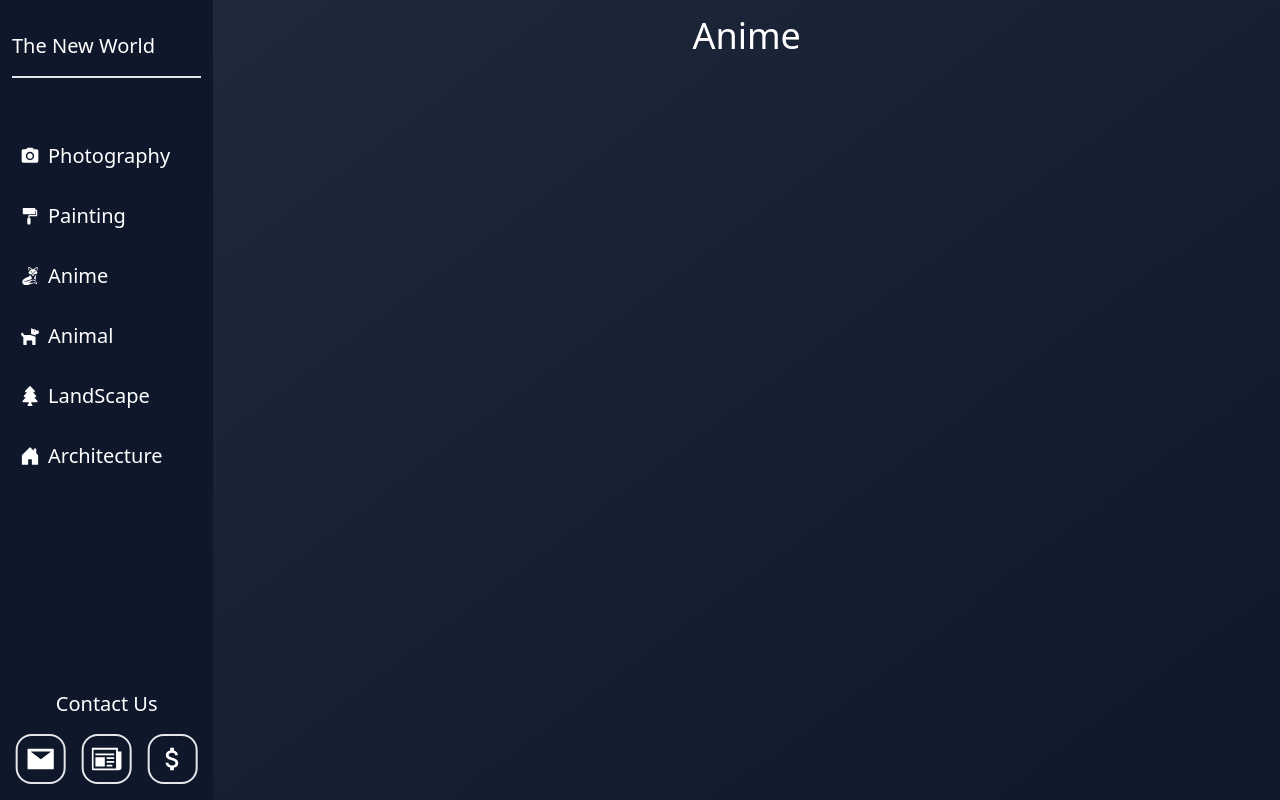
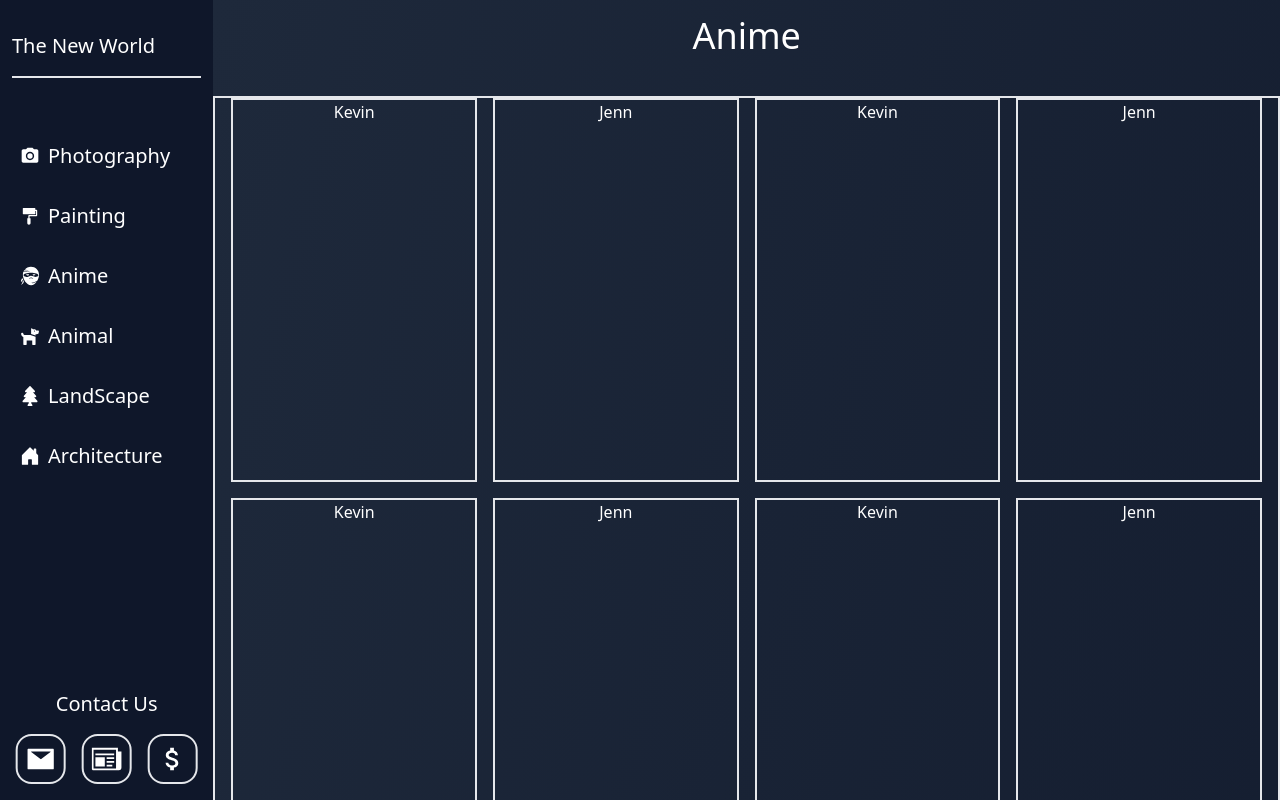
Before and after one commit to kevin420eth/AI-Studio, a React (Create React App) app: page /anime in a window 1280 px wide. Shown: the top 800 px of the page. Built offline with nearby package versions, Linux system fonts and the light colour scheme.

Commit message:
showcase page completed 60%

```diff
--- a/src/components/Showcase/Showcase.jsx
+++ b/src/components/Showcase/Showcase.jsx
@@ -1,7 +1,9 @@
-import React from 'react'
+import React, { useState, useEffect } from 'react'
 import { useParams } from 'react-router'
 import './showcase.css'
 import SideBar from '../SideBar/SideBar'
+
+import items from './items'
 
 const Showcase = () => {
     let { artStyle } = useParams()
@@ -12,6 +14,27 @@ const Showcase = () => {
 
     const styles = ["photography", "painting", "anime", "animal", "landscape", "architecture"]
 
+    const [visibility, setVisibility] = useState(8)
+
+    useEffect(() => {
+        const imageElements = document.querySelectorAll('.image__wrapper')
+        const lastImageElement = imageElements[imageElements.length-1]
+
+        const observer = new IntersectionObserver((entries) => {
+            entries.forEach((entry)=>{
+                if(entry.isIntersecting && imageElements.length<items.length){
+                    console.log('Loading...')
+                    setVisibility((prev)=>prev+4)
+                }
+            })
+        })
+
+        observer.observe(lastImageElement)
+    },[visibility])
+
+
+
+
     if (styles.includes(artStyle)) {
         artStyle = artStyle.charAt(0).toUpperCase() + artStyle.slice(1)
 
@@ -19,7 +42,12 @@ const Showcase = () => {
             <section className='relative'>
                 <SideBar />
                 <div className='bg-gradient-to-br from-slate-800 to-slate-900 absolute w-10/12 min-h-screen right-0 text-center pt-4'>
-                    <h1 className='text-4xl'>{artStyle}</h1>
+                    <h1 className='text-4xl mb-10'>{artStyle}</h1>
+                    <div className="showcase__wrapper grid grid-cols-4 px-4 border-2 gap-4">
+                        {items.slice(0, visibility).map((item) => {
+                            return <div className='image__wrapper h-96 border-2' id={item.id} key={item.id}>{item.name}</div>
+                        })}
+                    </div>
                 </div>
             </section>
         )
--- /dev/null
+++ b/src/components/Showcase/items.js
@@ -0,0 +1,164 @@
+const items = [
+    {
+        'id':1,
+        'name':'Kevin'
+    },
+    {
+        'id':2,
+        'name':'Jenn'
+    },
+    {
+        'id':3,
+        'name':'Kevin'
+    },
+    {
+        'id':4,
+        'name':'Jenn'
+    },
+    {
+        'id':5,
+        'name':'Kevin'
+    },
+    {
+        'id':6,
+        'name':'Jenn'
+    },
+    {
+        'id':7,
+        'name':'Kevin'
+    },
+    {
+        'id':8,
+        'name':'Jenn'
+    },
+    {
+        'id':9,
+        'name':'Kevin'
+    },
+    {
+        'id':10,
+        'name':'Jenn'
+    },
+    {
+        'id':11,
+        'name':'Kevin'
+    },
+    {
+        'id':12,
+        'name':'Jenn'
+    },
+    {
+        'id':13,
+        'name':'Kevin'
+    },
+    {
+        'id':14,
+        'name':'Jenn'
+    },
+    {
+        'id':15,
+        'name':'Kevin'
+    },
+    {
+        'id':16,
+        'name':'Jenn'
+    },
+    {
+        'id':17,
+        'name':'Kevin'
+    },
+    {
+        'id':18,
+        'name':'Jenn'
+    },
+    {
+        'id':19,
+        'name':'Kevin'
+    },
+    {
+        'id':20,
+        'name':'Jenn'
+    },
+    {
+        'id':21,
+        'name':'Kevin'
+    },
+    {
+        'id':22,
+        'name':'Jenn'
+    },
+    {
+        'id':23,
+        'name':'Kevin'
+    },
+    {
+        'id':24,
+        'name':'Jenn'
+    },
+    {
+        'id':25,
+        'name':'Kevin'
+    },
+    {
+        'id':26,
+        'name':'Jenn'
+    },
+    {
+        'id':27,
+        'name':'Kevin'
+    },
+    {
+        'id':28,
+        'name':'Jenn'
+    },
+    {
+        'id':29,
+        'name':'Kevin'
+    },
+    {
+        'id':30,
+        'name':'Jenn'
+    },
+    {
+        'id':31,
+        'name':'Kevin'
+    },
+    {
+        'id':32,
+        'name':'Jenn'
+    },
+    {
+        'id':33,
+        'name':'Kevin'
+    },
+    {
+        'id':34,
+        'name':'Jenn'
+    },
+    {
+        'id':35,
+        'name':'Kevin'
+    },
+    {
+        'id':36,
+        'name':'Jenn'
+    },
+    {
+        'id':37,
+        'name':'Kevin'
+    },
+    {
+        'id':38,
+        'name':'Jenn'
+    },
+    {
+        'id':39,
+        'name':'Kevin'
+    },
+    {
+        'id':40,
+        'name':'Jenn'
+    }
+]
+
+export default items
--- a/src/components/SideBar/SideBar.jsx
+++ b/src/components/SideBar/SideBar.jsx
@@ -2,7 +2,7 @@ import React, { useState } from 'react'
 import { AiFillFormatPainter, AiFillMail } from 'react-icons/ai'
 import { BsFillHouseDoorFill } from 'react-icons/bs'
 import { FaDog, FaTree } from 'react-icons/fa'
-import { GiFox } from 'react-icons/gi'
+import { GiNinjaHead } from 'react-icons/gi'
 import { ImNewspaper } from 'react-icons/im'
 import { MdPhotoCamera, MdOutlineAttachMoney } from 'react-icons/md'
 
@@ -23,7 +23,7 @@ const SideBar = () => {
                     Painting
                 </a>
                 <a className='hover:bg-slate-600 w-11/12 rounded-lg px-2 py-2 flex items-center gap-2' href="/anime" >
-                    <GiFox />
+                    <GiNinjaHead />
                     Anime
                 </a>
                 <a className='hover:bg-slate-600 w-11/12 rounded-lg px-2 py-2 flex items-center gap-2' href="animal" >
@@ -44,13 +44,13 @@ const SideBar = () => {
             <div className='absolute bottom-4 translate-x-2/4 right-2/4 w-full text-center'>
                 <h1 className='mb-4'>{textbar}</h1>
                 <div className='flex justify-center items-center gap-4'>
-                    <a href="mailto:kevin23122@gmail.com" className='email__link hover:bg-slate-600 border-2 px-2 py-2 rounded-2xl text-3xl' onMouseEnter={() => { setTextBar('Email Us')}} onMouseLeave={()=>{setTextBar('Contact Us')}}>
+                    <a href="mailto:kevin23122@gmail.com" className='email__link hover:bg-slate-600 border-2 px-2 py-2 rounded-2xl text-3xl' onMouseEnter={() => { setTextBar('Email Us') }} onMouseLeave={() => { setTextBar('Contact Us') }}>
                         <AiFillMail />
                     </a>
-                    <a href="https://shopee.tw/" className='newsletter__link hover:bg-slate-600 border-2 px-2 py-2 rounded-2xl text-3xl' onMouseEnter={() => { setTextBar('Subscribe Newsletter')}} onMouseLeave={()=>{setTextBar('Contact Us')}}>
+                    <a href="https://shopee.tw/" className='newsletter__link hover:bg-slate-600 border-2 px-2 py-2 rounded-2xl text-3xl' onMouseEnter={() => { setTextBar('Subscribe Newsletter') }} onMouseLeave={() => { setTextBar('Contact Us') }}>
                         <ImNewspaper />
                     </a>
-                    <a href="https://shopee.tw/" target='_blank' rel="noreferrer" className='shopee__link hover:bg-slate-600 border-2 px-2 py-2 rounded-2xl text-3xl' onMouseEnter={() => { setTextBar('Go Shopee')}} onMouseLeave={()=>{setTextBar('Contact Us')}}>
+                    <a href="https://shopee.tw/" target='_blank' rel="noreferrer" className='shopee__link hover:bg-slate-600 border-2 px-2 py-2 rounded-2xl text-3xl' onMouseEnter={() => { setTextBar('Go Shopee') }} onMouseLeave={() => { setTextBar('Contact Us') }}>
                         <MdOutlineAttachMoney />
                     </a>
                 </div>
```
